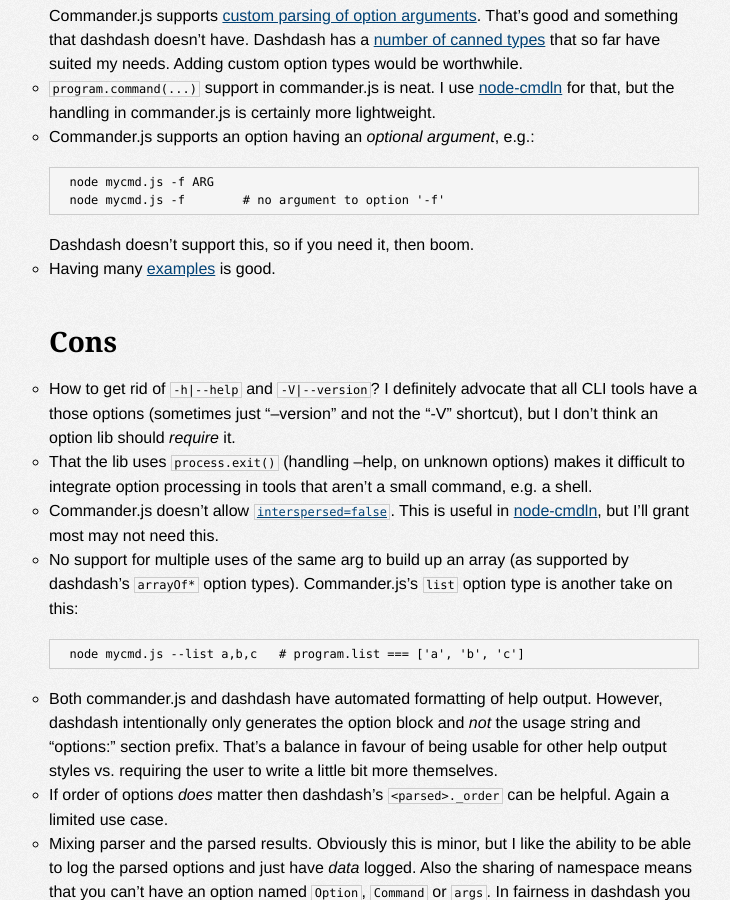
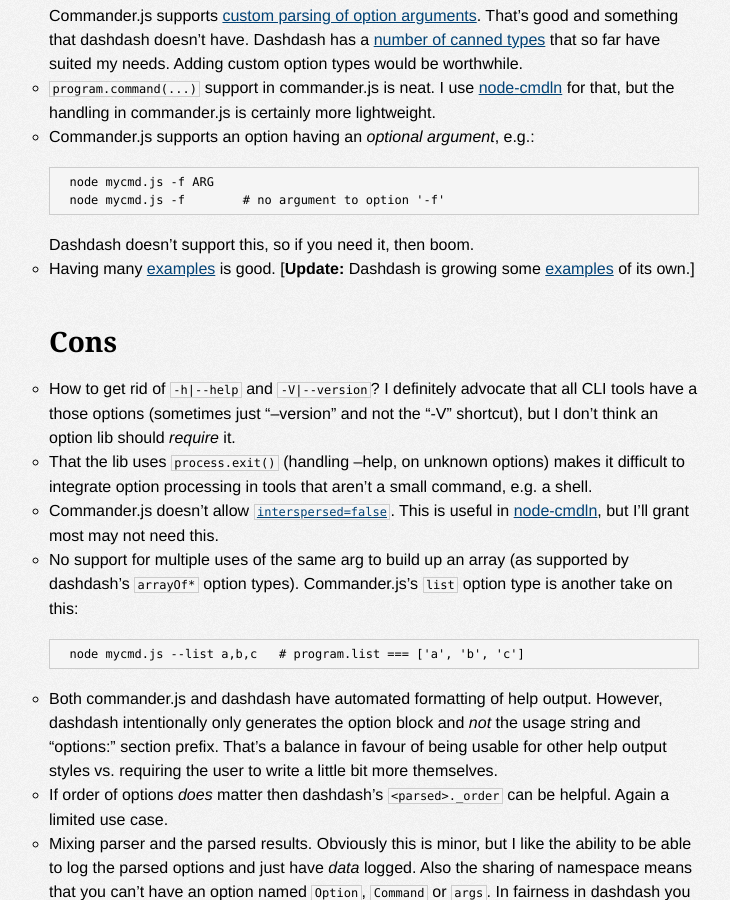
Before and after one commit to trentm/trentm.github.com, a Jekyll site: the page built from _posts/2014-01-08-a-critique-of-commander-for-nodejs.markdown, in a window 1280 px wide and 900 px high, scrolled down 562 px. Shown: the whole window, without its empty margins (266-996 px from the left). Built offline with Jekyll 4.4.1, drawn with Linux system fonts in a browser that asks for light colours; some web fonts are replaced; Markdown is read by kramdown in place of the engine named in the settings; comment, search, counter and statistics services are not loaded.

Commit message:
another update

```diff
--- a/_posts/2014-01-08-a-critique-of-commander-for-nodejs.markdown
+++ b/_posts/2014-01-08-a-critique-of-commander-for-nodejs.markdown
@@ -43,7 +43,9 @@
 
 - Having many
   [examples](https://github.com/visionmedia/commander.js/tree/master/examples)
-  is good.
+  is good. [**Update:** Dashdash is growing some
+  [examples](https://github.com/trentm/node-dashdash/tree/master/examples)
+  of its own.]
 
 
 ## Cons
```
